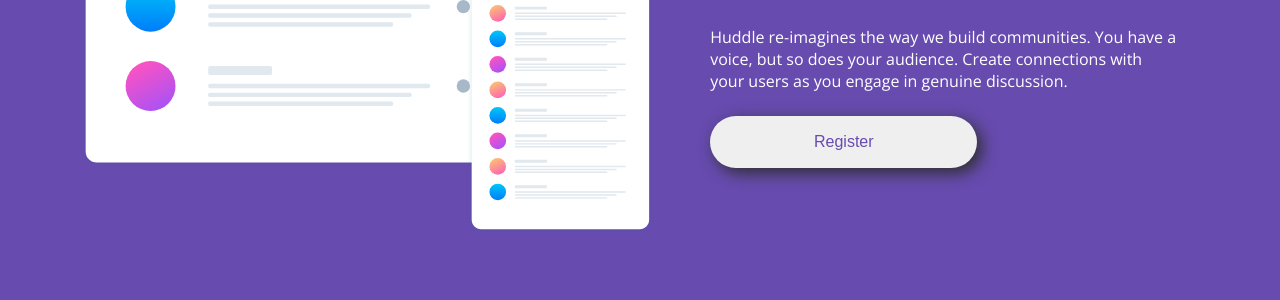
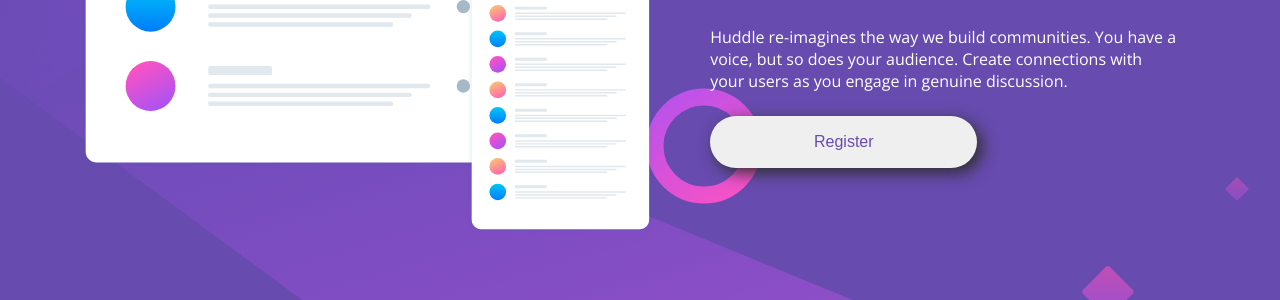
Before and after one commit to wfarre/huddle-landing-page-with-single-introductory-section-master, a plain HTML site: page index.html in a window 1280 px wide. Shown: the part 417-717 px from the top of the page. Drawn offline with nearby package versions, Linux system fonts and the light colour scheme.

Commit message:
change bg image for desktop

```diff
--- a/styles.css
+++ b/styles.css
@@ -18,6 +18,10 @@
 }
 
 @media all and (min-width: 520px) {
+    body{
+        background-image: url("./images/bg-desktop.svg");
+
+    }
     html {
         font-size: 24px;
     }
```
